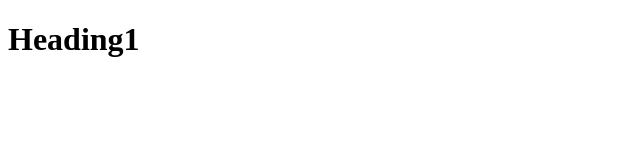
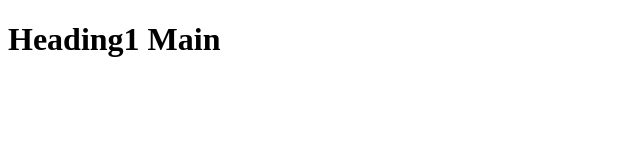
Before and after one commit to jslubana78/pushingToBranches, a plain HTML site: page index.html in a window 1280 px wide. Shown: the whole page, without its empty margins (0-640 px from the left). Drawn offline with Linux system fonts and the light colour scheme.

Commit message:
main commit

```diff
--- a/index.html
+++ b/index.html
@@ -7,6 +7,6 @@
     <title>Document</title>
   </head>
   <body>
-    <h1>Heading1</h1>
+    <h1>Heading1 Main</h1>
   </body>
 </html>
```
